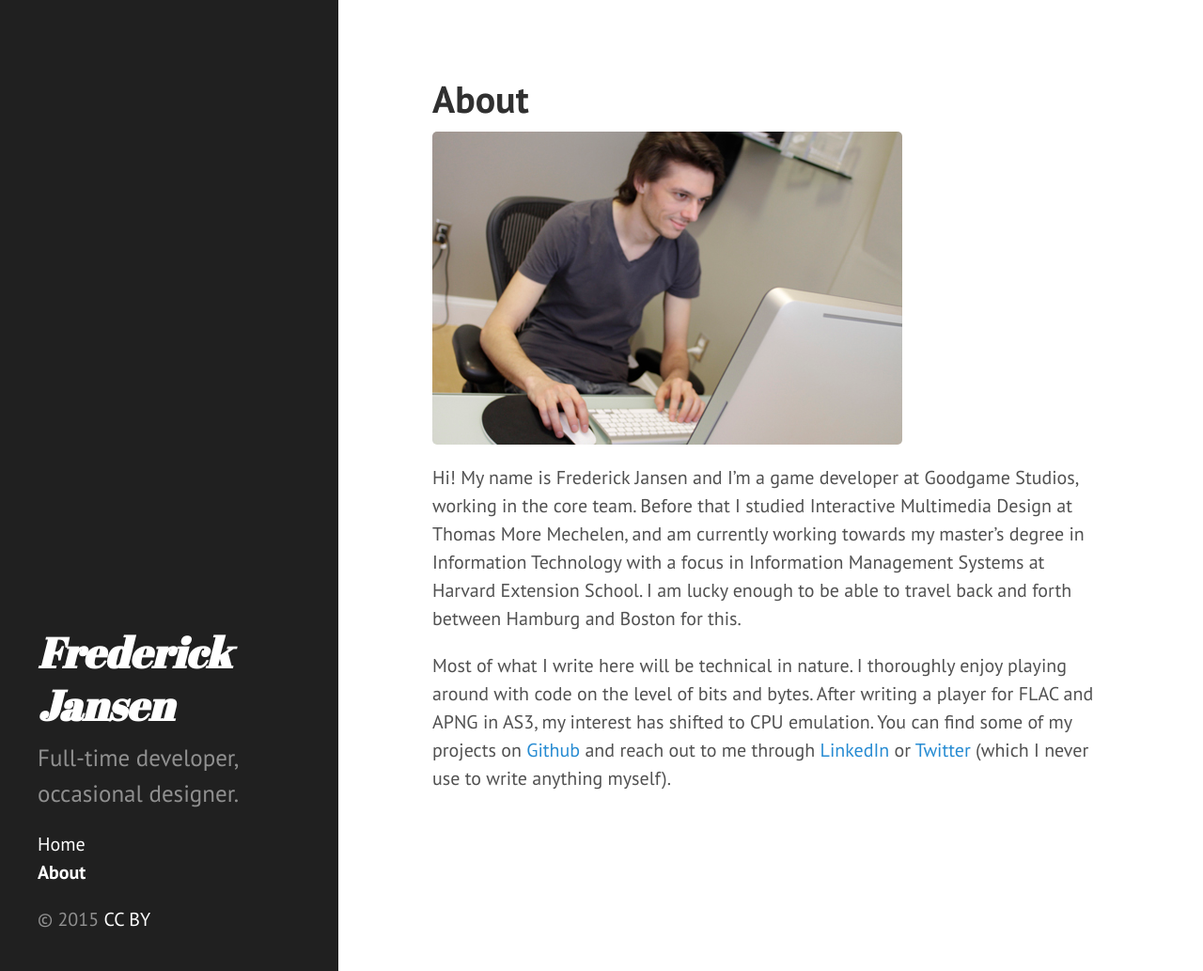
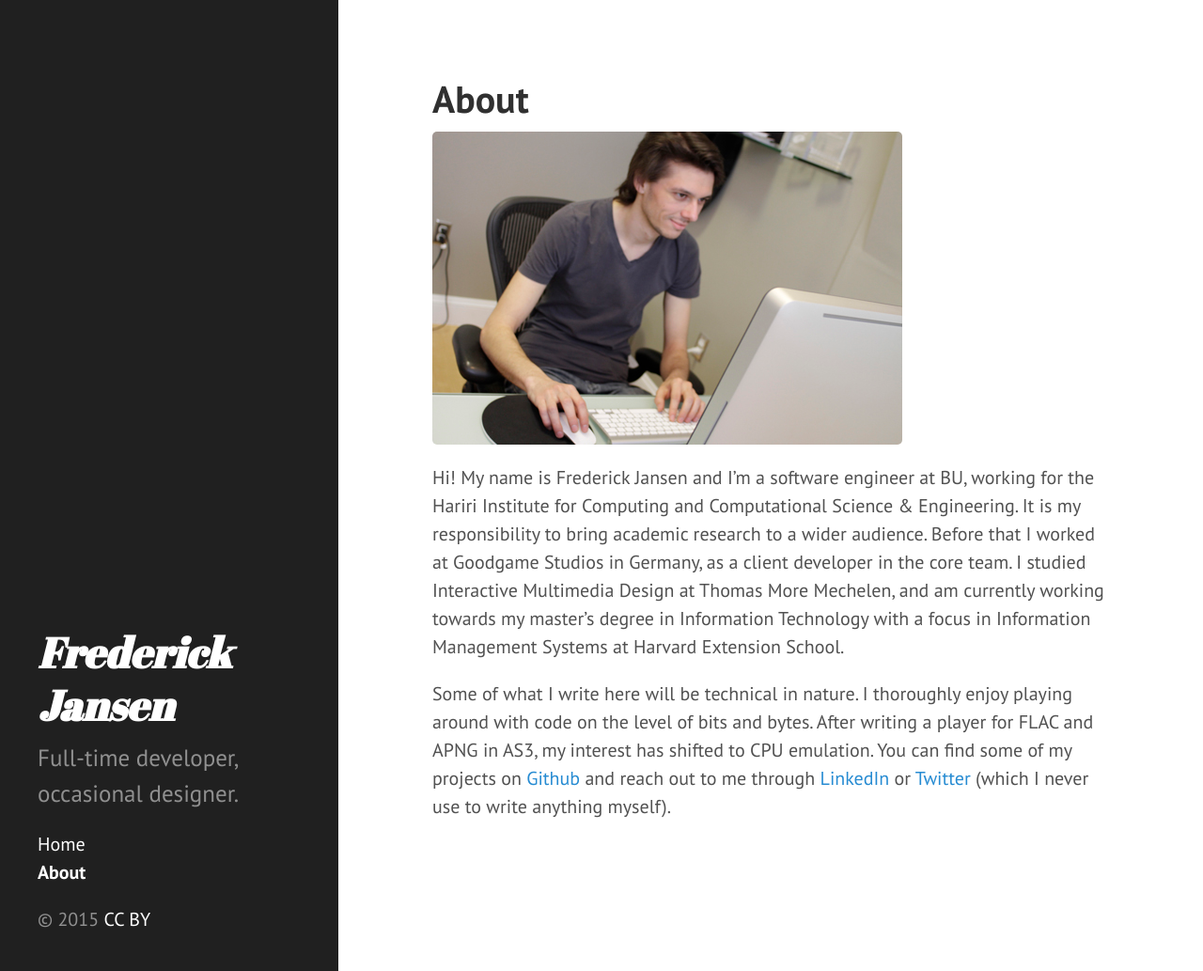
Before and after one commit to frederickjansen/frederickjansen.github.io, a Jekyll site: the page built from about.md, in a window 1280 px wide and 1033 px high. Shown: the whole window at 94% size. Built offline with Jekyll 4.4.1, drawn with Linux system fonts in a browser that asks for light colours; Markdown is read by kramdown in place of the engine named in the settings.

Commit message:
Updated about page with new job

```diff
--- a/about.md
+++ b/about.md
@@ -6,6 +6,6 @@ permalink: /about/
 
 <img src="/public/images/about-pic.jpg" alt="Frederick Jansen" title="Frederick Jansen">
 
-Hi! My name is Frederick Jansen and I'm a game developer at Goodgame Studios, working in the core team. Before that I studied Interactive Multimedia Design at Thomas More Mechelen, and am currently working towards my master's degree in Information Technology with a focus in Information Management Systems at Harvard Extension School. I am lucky enough to be able to travel back and forth between Hamburg and Boston for this.
+Hi! My name is Frederick Jansen and I'm a software engineer at BU, working for the Hariri Institute for Computing and Computational Science & Engineering. It is my responsibility to bring academic research to a wider audience. Before that I worked at Goodgame Studios in Germany, as a client developer in the core team. I studied Interactive Multimedia Design at Thomas More Mechelen, and am currently working towards my master's degree in Information Technology with a focus in Information Management Systems at Harvard Extension School.
 
-Most of what I write here will be technical in nature. I thoroughly enjoy playing around with code on the level of bits and bytes. After writing a player for FLAC and APNG in AS3, my interest has shifted to CPU emulation. You can find some of my projects on <a href="https://github.com/frederickjansen" rel="me">Github</a> and reach out to me through <a href="https://www.linkedin.com/in/jansenfrederick" rel="me">LinkedIn</a> or <a href="https://twitter.com/latenightsnacks" rel="me">Twitter</a> (which I never use to write anything myself).
+Some of what I write here will be technical in nature. I thoroughly enjoy playing around with code on the level of bits and bytes. After writing a player for FLAC and APNG in AS3, my interest has shifted to CPU emulation. You can find some of my projects on <a href="https://github.com/frederickjansen" rel="me">Github</a> and reach out to me through <a href="https://www.linkedin.com/in/jansenfrederick" rel="me">LinkedIn</a> or <a href="https://twitter.com/latenightsnacks" rel="me">Twitter</a> (which I never use to write anything myself).
```
